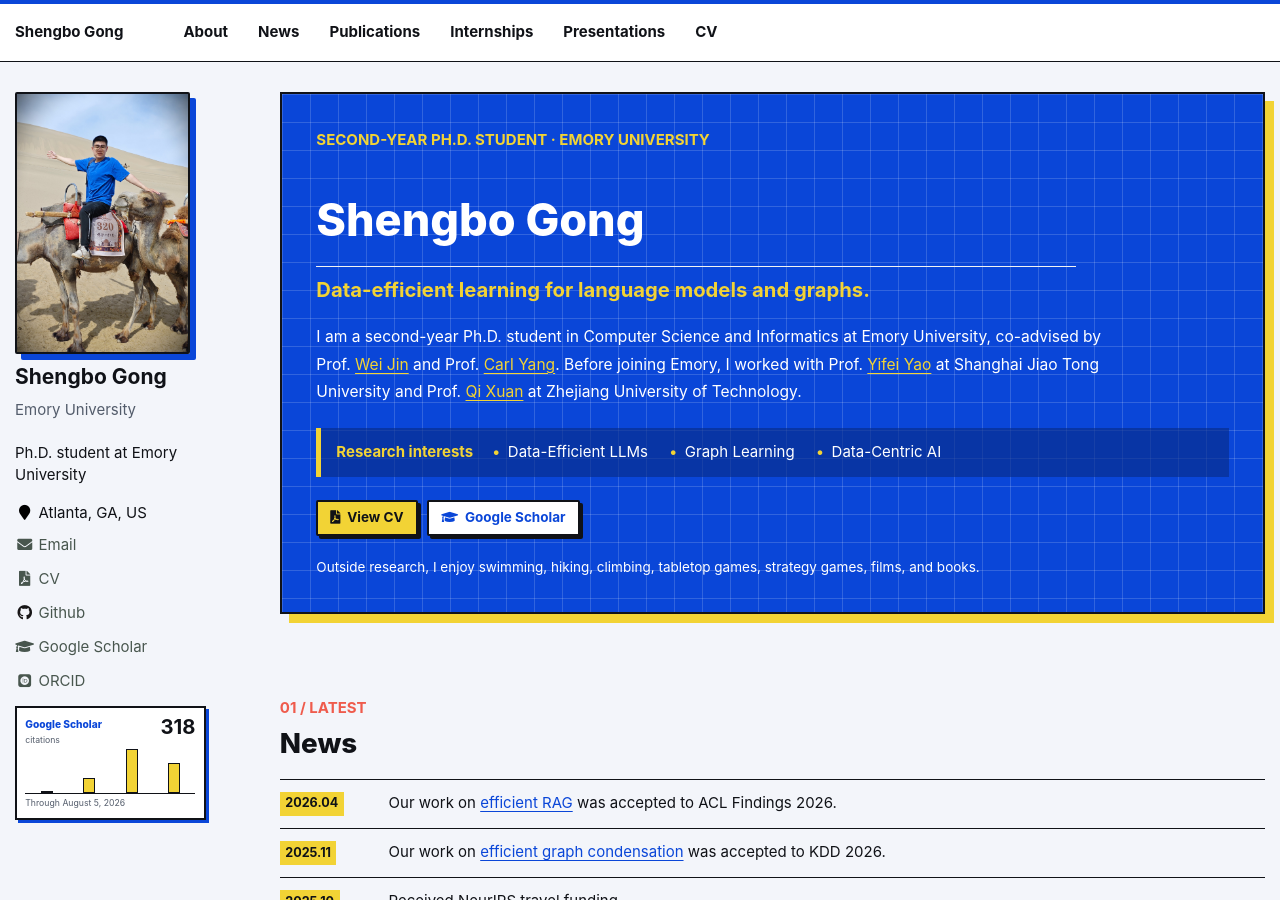
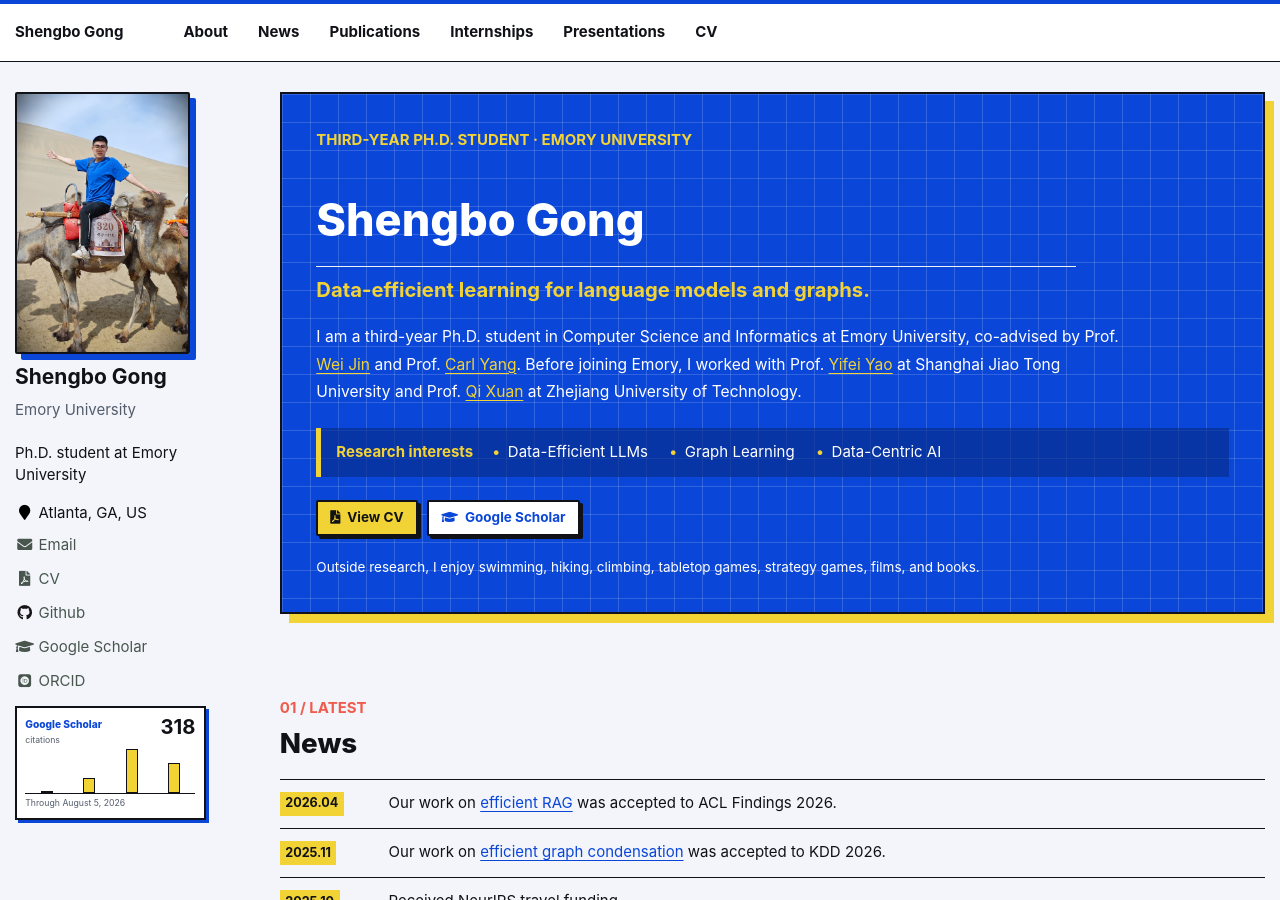
Before and after one commit to rock-cor/rock-cor.github.io, a Jekyll site: the page built from _pages/about.md, in a window 1280 px wide and 900 px high. Built offline with Jekyll 4.4.1, drawn with Linux system fonts in a browser that asks for light colours; some web fonts are replaced.

Commit message:
Update about.md

```diff
--- a/_pages/about.md
+++ b/_pages/about.md
@@ -9,11 +9,11 @@ redirect_from:
 ---
 
 <section id="about-me" class="home-section intro-section">
-  <p class="intro__eyebrow">Second-year Ph.D. student &middot; Emory University</p>
+  <p class="intro__eyebrow">Third-year Ph.D. student &middot; Emory University</p>
   <h1 class="intro__title">Shengbo Gong</h1>
   <p class="intro__statement">Data-efficient learning for language models and graphs.</p>
   <p class="intro__lead">
-    I am a second-year Ph.D. student in Computer Science and Informatics at Emory University,
+    I am a third-year Ph.D. student in Computer Science and Informatics at Emory University,
     co-advised by Prof. <a href="https://www.cs.emory.edu/~wjin30/" target="_blank" rel="noopener">Wei Jin</a>
     and Prof. <a href="https://www.cs.emory.edu/~jyang71/" target="_blank" rel="noopener">Carl Yang</a>.
     Before joining Emory, I worked with Prof. <a href="https://en.bme.sjtu.edu.cn/show-33-130.html" target="_blank" rel="noopener">Yifei Yao</a>
```
